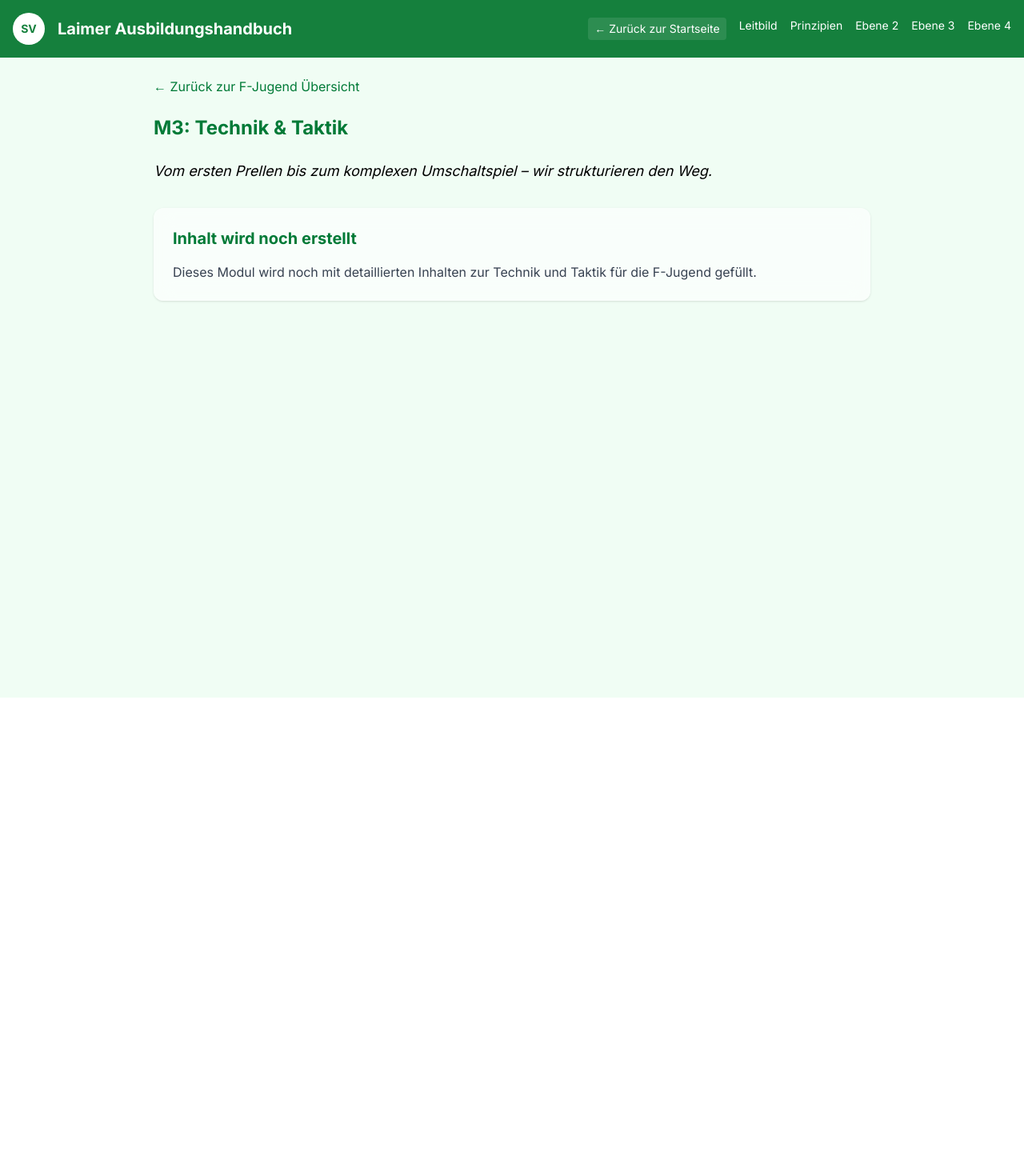
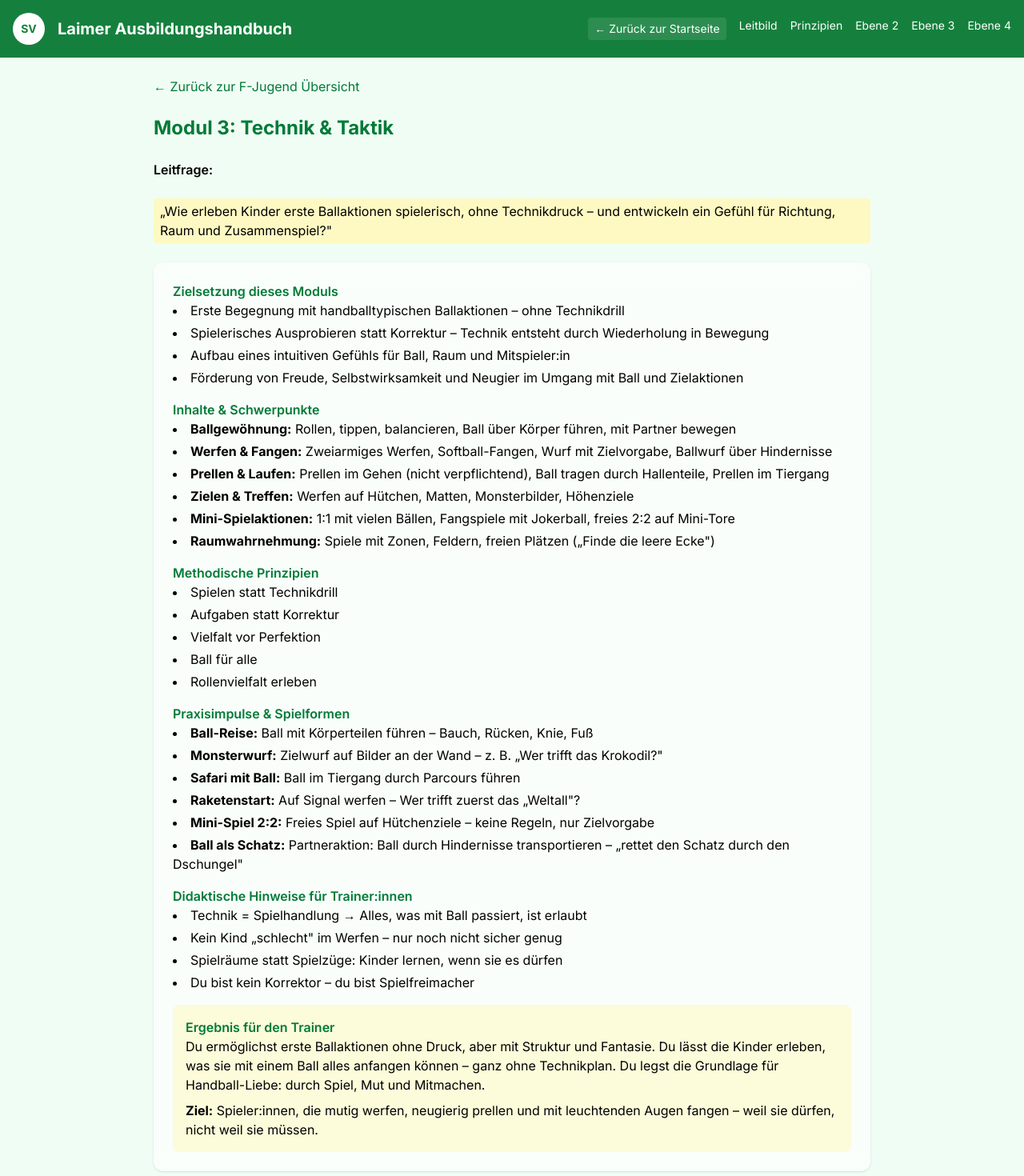
Before and after one commit to OGCoach23/Handbuch-Ausbildung, a React (Vite) app: page /f-jugend-m3 in a window 1280 px wide. Shown: the top 1470 px of the page at 80% size. Before the commit the page ends 872 px from the top, so only its background shows below. Built offline with nearby package versions, Linux system fonts and the light colour scheme.

Commit message:
Add detailed content to F-Jugend Modul 3: Technik & Taktik

```diff
--- a/src/pages/f-jugend-m3.jsx
+++ b/src/pages/f-jugend-m3.jsx
@@ -8,7 +8,7 @@ export default function FJugendM3() {
         initial={{ opacity: 0, y: 30 }}
         animate={{ opacity: 1, y: 0 }}
         transition={{ duration: 0.6 }}
-        className="max-w-4xl mx-auto"
+        className="max-w-4xl mx-auto space-y-6"
       >
         <div className="mb-6">
           <Link to="/f-jugend" className="text-primary hover:underline">
@@ -16,16 +16,76 @@ export default function FJugendM3() {
           </Link>
         </div>
 
-        <h1 className="text-2xl font-bold text-primary mb-6">M3: Technik & Taktik</h1>
-        <p className="text-lg mb-8 italic">
-          Vom ersten Prellen bis zum komplexen Umschaltspiel – wir strukturieren den Weg.
-        </p>
+        <h1 className="text-2xl font-bold text-primary">Modul 3: Technik & Taktik</h1>
 
-        <div className="bg-white/60 backdrop-blur-md p-6 rounded-xl shadow">
-          <h2 className="text-xl font-bold text-primary mb-4">Inhalt wird noch erstellt</h2>
-          <p className="text-gray-700">
-            Dieses Modul wird noch mit detaillierten Inhalten zur Technik und Taktik für die F-Jugend gefüllt.
-          </p>
+        <p className="font-semibold">Leitfrage:</p>
+        <p className="bg-yellow-100 px-2 py-1 rounded">„Wie erleben Kinder erste Ballaktionen spielerisch, ohne Technikdruck – und entwickeln ein Gefühl für Richtung, Raum und Zusammenspiel?"</p>
+
+        <div className="bg-white/60 backdrop-blur-md p-6 rounded-xl shadow space-y-4">
+          <div>
+            <h3 className="font-semibold text-primary">Zielsetzung dieses Moduls</h3>
+            <ul className="list-disc list-inside space-y-1">
+              <li>Erste Begegnung mit handballtypischen Ballaktionen – ohne Technikdrill</li>
+              <li>Spielerisches Ausprobieren statt Korrektur – Technik entsteht durch Wiederholung in Bewegung</li>
+              <li>Aufbau eines intuitiven Gefühls für Ball, Raum und Mitspieler:in</li>
+              <li>Förderung von Freude, Selbstwirksamkeit und Neugier im Umgang mit Ball und Zielaktionen</li>
+            </ul>
+          </div>
+
+          <div>
+            <h3 className="font-semibold text-primary">Inhalte & Schwerpunkte</h3>
+            <ul className="list-disc list-inside space-y-1">
+              <li><strong>Ballgewöhnung:</strong> Rollen, tippen, balancieren, Ball über Körper führen, mit Partner bewegen</li>
+              <li><strong>Werfen & Fangen:</strong> Zweiarmiges Werfen, Softball-Fangen, Wurf mit Zielvorgabe, Ballwurf über Hindernisse</li>
+              <li><strong>Prellen & Laufen:</strong> Prellen im Gehen (nicht verpflichtend), Ball tragen durch Hallenteile, Prellen im Tiergang</li>
+              <li><strong>Zielen & Treffen:</strong> Werfen auf Hütchen, Matten, Monsterbilder, Höhenziele</li>
+              <li><strong>Mini-Spielaktionen:</strong> 1:1 mit vielen Bällen, Fangspiele mit Jokerball, freies 2:2 auf Mini-Tore</li>
+              <li><strong>Raumwahrnehmung:</strong> Spiele mit Zonen, Feldern, freien Plätzen („Finde die leere Ecke")</li>
+            </ul>
+          </div>
+
+          <div>
+            <h3 className="font-semibold text-primary">Methodische Prinzipien</h3>
+            <ul className="list-disc list-inside space-y-1">
+              <li>Spielen statt Technikdrill</li>
+              <li>Aufgaben statt Korrektur</li>
+              <li>Vielfalt vor Perfektion</li>
+              <li>Ball für alle</li>
+              <li>Rollenvielfalt erleben</li>
+            </ul>
+          </div>
+
+          <div>
+            <h3 className="font-semibold text-primary">Praxisimpulse & Spielformen</h3>
+            <ul className="list-disc list-inside space-y-1">
+              <li><strong>Ball-Reise:</strong> Ball mit Körperteilen führen – Bauch, Rücken, Knie, Fuß</li>
+              <li><strong>Monsterwurf:</strong> Zielwurf auf Bilder an der Wand – z. B. „Wer trifft das Krokodil?"</li>
+              <li><strong>Safari mit Ball:</strong> Ball im Tiergang durch Parcours führen</li>
+              <li><strong>Raketenstart:</strong> Auf Signal werfen – Wer trifft zuerst das „Weltall"?</li>
+              <li><strong>Mini-Spiel 2:2:</strong> Freies Spiel auf Hütchenziele – keine Regeln, nur Zielvorgabe</li>
+              <li><strong>Ball als Schatz:</strong> Partneraktion: Ball durch Hindernisse transportieren – „rettet den Schatz durch den Dschungel"</li>
+            </ul>
+          </div>
+
+          <div>
+            <h3 className="font-semibold text-primary">Didaktische Hinweise für Trainer:innen</h3>
+            <ul className="list-disc list-inside space-y-1">
+              <li>Technik = Spielhandlung → Alles, was mit Ball passiert, ist erlaubt</li>
+              <li>Kein Kind „schlecht" im Werfen – nur noch nicht sicher genug</li>
+              <li>Spielräume statt Spielzüge: Kinder lernen, wenn sie es dürfen</li>
+              <li>Du bist kein Korrektor – du bist Spielfreimacher</li>
+            </ul>
+          </div>
+
+          <div className="bg-yellow-100/60 p-4 rounded-lg">
+            <h3 className="font-semibold text-primary">Ergebnis für den Trainer</h3>
+            <p className="mb-2">
+              Du ermöglichst erste Ballaktionen ohne Druck, aber mit Struktur und Fantasie.
+              Du lässt die Kinder erleben, was sie mit einem Ball alles anfangen können – ganz ohne Technikplan.
+              Du legst die Grundlage für Handball-Liebe: durch Spiel, Mut und Mitmachen.
+            </p>
+            <p><strong>Ziel:</strong> Spieler:innen, die mutig werfen, neugierig prellen und mit leuchtenden Augen fangen – weil sie dürfen, nicht weil sie müssen.</p>
+          </div>
         </div>
       </motion.div>
     </div>
```
